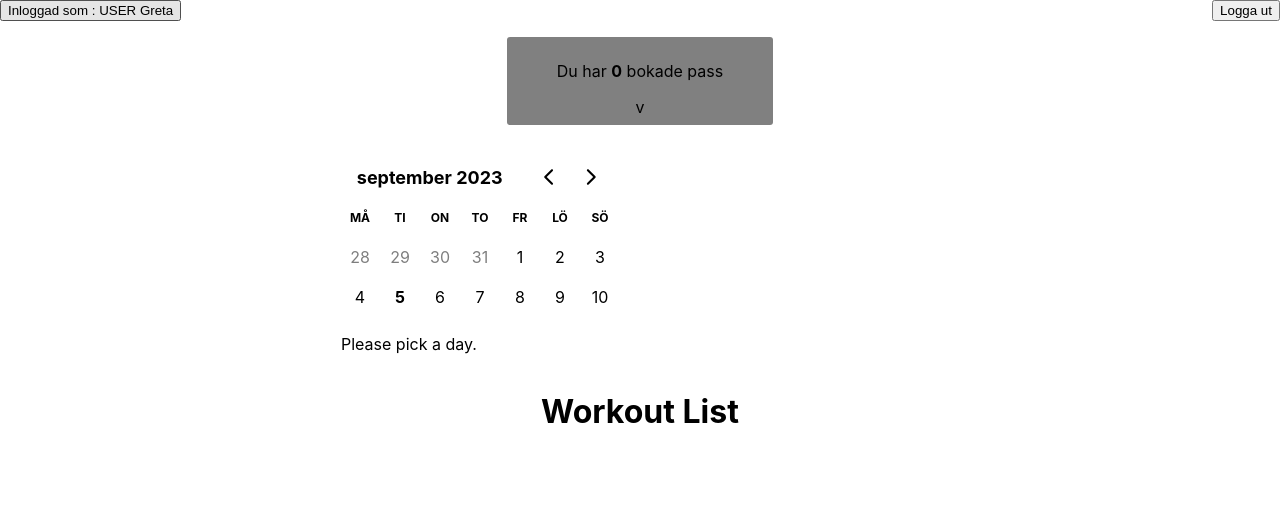
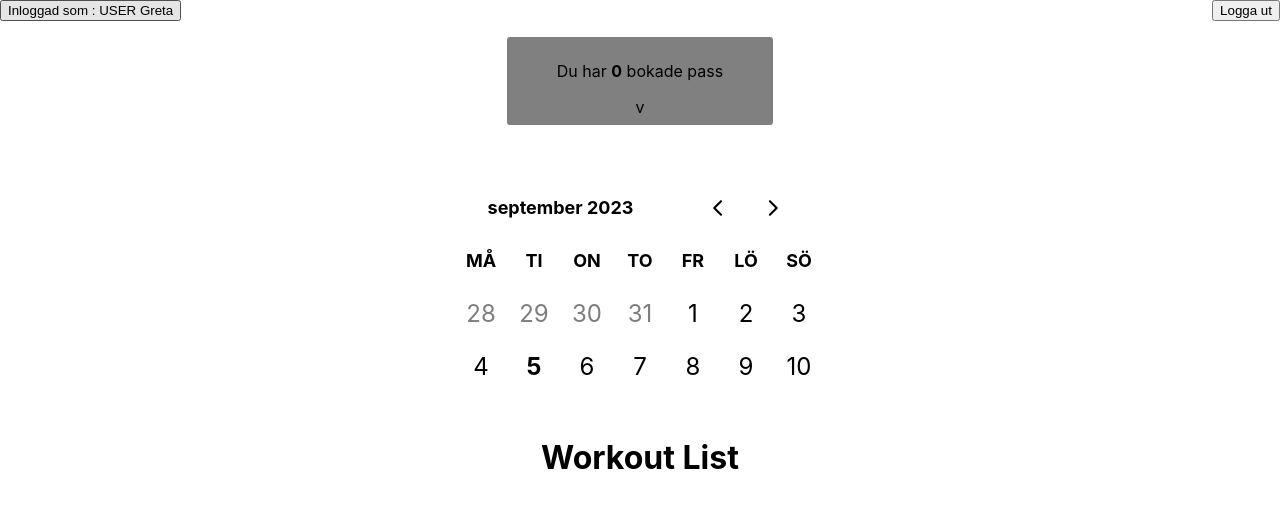
Before and after one commit to BoMar-Dev/strong-n-epic-react-typescript, a React (Create React App) app: page /user in a window 1280 px wide. Shown: the top 508 px of the page. Built offline with nearby package versions, Linux system fonts and the light colour scheme.

Commit message:
styling the day picker

```diff
--- a/src/components/ShowWorkout.tsx
+++ b/src/components/ShowWorkout.tsx
@@ -34,7 +34,6 @@ function CurrentWeekRow(props: RowProps) {
 const WorkoutList: React.FC = () => {
   const [selectedDay, setSelectedDay] = useState<Date>();
   const [count, setCount] = useState(0);
-  const [date, setDate] = useState(new Date());
   const [selectedWorkout, setSelectedWorkout] = useState<string[]>([]);
 
   const increment = () => {
@@ -46,24 +45,22 @@ const WorkoutList: React.FC = () => {
   };
 
 
-
-  const footer = selectedDay ? (
-    <p>You selected {format(selectedDay, "PPP")}.</p>
-  ) : (
-    <p>Please pick a day.</p>
-  );
-
   const handleDayClick = (day: Date) => {
     setSelectedDay(day);
   };
 
+  // const footer = selectedDay ? (
+  //   <p>You selected {format(selectedDay, "PPP")}.</p>
+  // ) : (
+  //   <p>Please pick a day.</p>
+  // );
 
-  const renderSpecificElement = () => {
+  const renderTodaysWorkouts = () => {
 
     console.log(selectedDay?.getDay());
 
     if (selectedDay && selectedDay.getDay() === 5) {
-      return <div>{renderWorkouts()}</div>;
+      return <>{renderWorkouts()}</>;
     } else {
       return null;
     }
@@ -104,21 +101,25 @@ const WorkoutList: React.FC = () => {
       </div>
       <div className="calendar-container">
         <div>
-          <DayPicker
+          <DayPicker className="DayPicker"
             selected={selectedDay}
             onDayClick={handleDayClick}
             components={{ Row: CurrentWeekRow }}
             showOutsideDays
             mode="single"
             onSelect={setSelectedDay}
-            footer={footer}
+            // footer={footer}
             weekStartsOn={1}
             locale={sv}
           />
         </div>
-        {renderSpecificElement()}
+        <h1>Workout List</h1>
+        <div>
+          {renderTodaysWorkouts()}
+        </div>
+
       </div>
-      <h1>Workout List</h1>
+
 
     </div>
   );
--- a/src/styles/workout.css
+++ b/src/styles/workout.css
@@ -1,6 +1,27 @@
 h1 {
     text-align: center;
 }
+
+.DayPicker {
+    display: inline-block;
+    font-size: 1.5rem;
+    display: flex;
+    padding: 1em;
+  }
+
+  .rdp {
+    --rdp-cell-size: 53px;
+
+    --rdp-accent-color: #000000;
+    --rdp-background-color: #e3e3e3;
+    /* Switch to dark colors for dark themes */
+    --rdp-accent-color-dark: #3003e1;
+    --rdp-background-color-dark: #180270;
+    /* Outline border for focused elements */
+    --rdp-outline: 2px solid var(--rdp-accent-color);
+    /* Outline border for focused and selected elements */
+    --rdp-outline-selected: 2px solid rgba(0, 0, 0, 0.75);
+  }
 
 .workout-container {
     display: flex;
```
